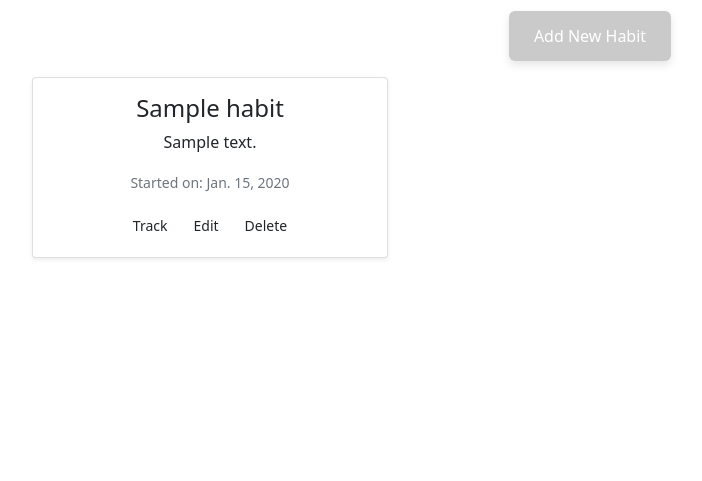
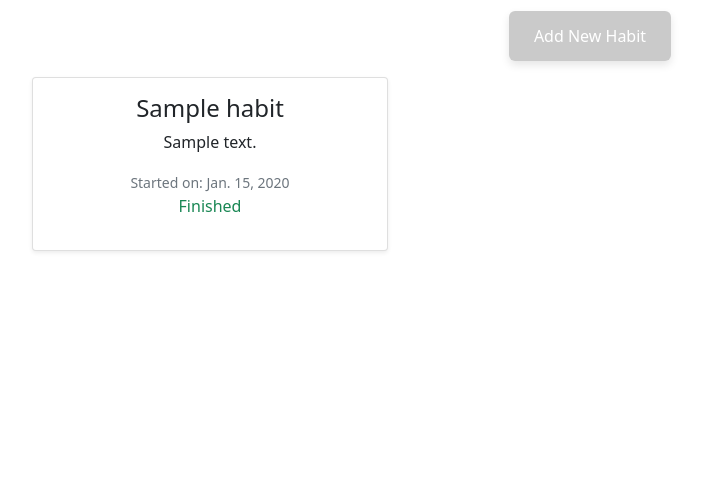
Before and after one commit to constantinnicoleta/habit-tracker, a Django app: page /dashboard/ in a window 1280 px wide. Shown: the part 159-640 px from the top of the page, without its empty margins (50-752 px from the left). Run offline with Django 4.2, Linux system fonts and the light colour scheme; a user stored in the database is signed in; tables that the repository leaves empty hold one stand-in row (values such as "Sample post"); some libraries are stand-ins or nearby versions.

Commit message:
Add a finished field to the Habit model to implement Finished button for each habit

```diff
--- a/habits/models.py
+++ b/habits/models.py
@@ -11,6 +11,7 @@ class Habit(models.Model):
     name = models.CharField(max_length=100)
     description = models.TextField(blank=True)
     start_date = models.DateField(auto_now_add=True)
+    finished = models.BooleanField(default=False)
 
     def __str__(self):
         return self.name
--- a/habits/templates/habits/dashboard.html
+++ b/habits/templates/habits/dashboard.html
@@ -6,7 +6,7 @@
 
     <!-- Add Habit Button -->
     <div class="d-flex justify-content-center mb-3">
-        <a href="{% url 'add_habit' %}" class="btn btn-faded-grey btn-custom mb-2 mb-md-0 ">Add New Habit</a>
+        <a href="{% url 'add_habit' %}" class="btn btn-faded-grey btn-custom mb-2 mb-md-0">Add New Habit</a>
     </div>
 
     {% if user_habits %}
@@ -23,11 +23,19 @@
                                 </p>
                             </div>
 
-                            <div class="d-flex justify-content-center mt-3">
-                                <a href="{% url 'track_progress' habit.id %}" class="btn btn-sm btn-faded-success mx-1">Track</a>
-                                <a href="{% url 'edit_habit' habit.id %}" class="btn btn-sm btn-faded-warning mx-1">Edit</a>
-                                <a href="{% url 'delete_habit' habit.id %}" class="btn btn-sm btn-faded-danger mx-1">Delete</a>
-                            </div>
+                            {% if habit.finished %}
+                                <!-- Show this if the habit is marked as finished -->
+                                <p class="text-success text-center">Finished</p>
+                            {% else %}
+                                <!-- Show buttons if the habit is not finished -->
+                                <div class="d-flex justify-content-center mt-3">
+                                    <a href="{% url 'track_progress' habit.id %}" class="btn btn-sm btn-faded-success mx-1">Track</a>
+                                    <a href="{% url 'edit_habit' habit.id %}" class="btn btn-sm btn-faded-warning mx-1">Edit</a>
+                                    <a href="{% url 'delete_habit' habit.id %}" class="btn btn-sm btn-faded-danger mx-1">Delete</a>
+                                    <!-- Finished Button -->
+                                    <a href="{% url 'finish_habit' habit.id %}" class="btn btn-sm btn-faded-success mx-1">Finished</a>
+                                </div>
+                            {% endif %}
                         </div>
                     </div>
                 </div>
--- a/habits/templates/habits/todays_habits.html
+++ b/habits/templates/habits/todays_habits.html
@@ -36,7 +36,7 @@
         </div>
     {% else %}
         <div class="alert alert-info text-center">
-            <p>Don't forget to come back tomorrow!</p>
+            <p> Nothing to show here :) ! Don't forget to come back tomorrow!</p>
         </div>
     {% endif %}
 </div>
--- a/habits/urls.py
+++ b/habits/urls.py
@@ -1,5 +1,5 @@
 from django.urls import path
-from .views import signup, HomeView, dashboard, add_habit, edit_habit, delete_habit, track_progress, todays_habits
+from .views import signup, HomeView, dashboard, add_habit, edit_habit, delete_habit, track_progress, todays_habits, finish_habit
 
 urlpatterns = [
     path('signup/', signup, name='signup'),
@@ -10,4 +10,5 @@ urlpatterns = [
     path('edit-habit/<int:habit_id>/', edit_habit, name='edit_habit'),
     path('delete-habit/<int:habit_id>/', delete_habit, name='delete_habit'),
     path('track-progress/<int:habit_id>/', track_progress, name='track_progress'),
+    path('finish-habit/<int:habit_id>/', finish_habit, name='finish_habit'),
 ]
--- a/habits/views.py
+++ b/habits/views.py
@@ -142,3 +142,10 @@ def todays_habits(request):
     }
 
     return render(request, 'habits/todays_habits.html', context)
+
+@login_required
+def finish_habit(request, habit_id):
+    habit = get_object_or_404(Habit, id=habit_id, user=request.user)
+    habit.finished = True
+    habit.save()
+    return redirect('dashboard')
```
Also changed, not shown: habits/migrations/0003_habit_finished.py (added).
